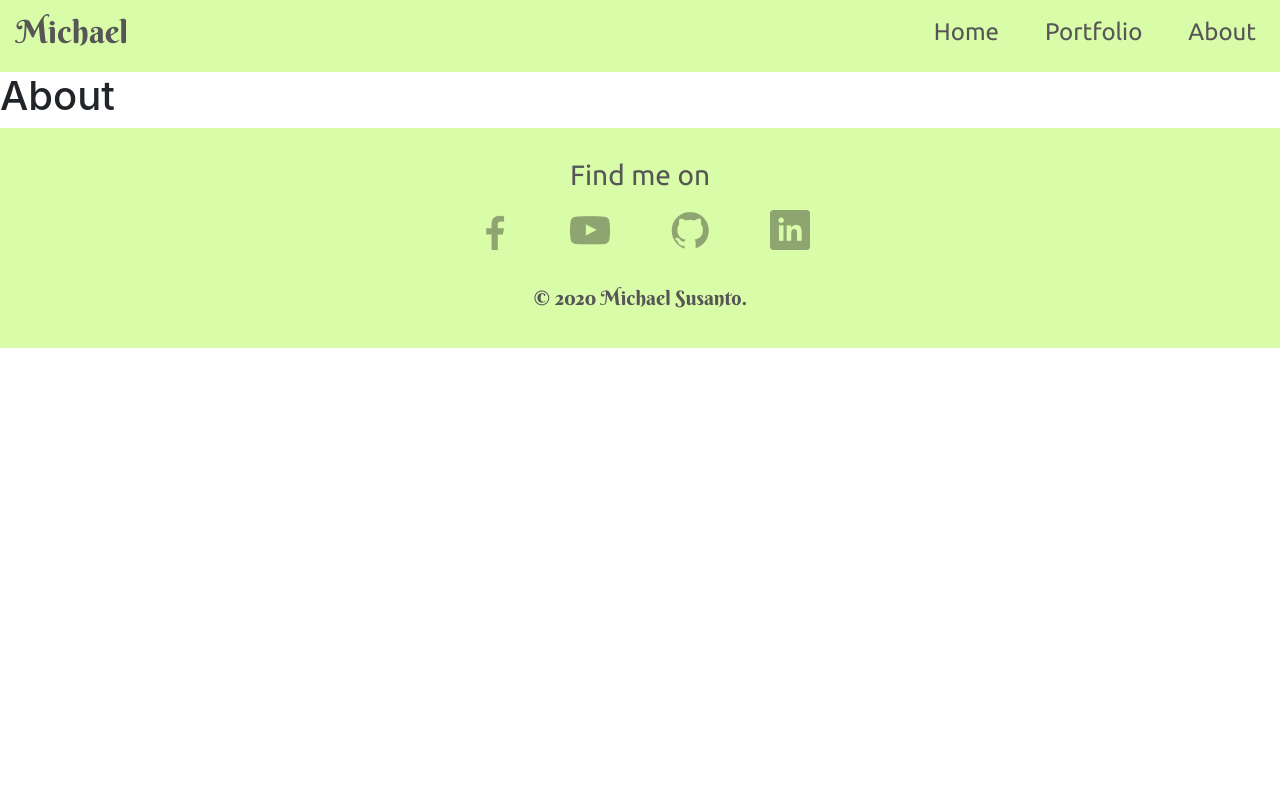
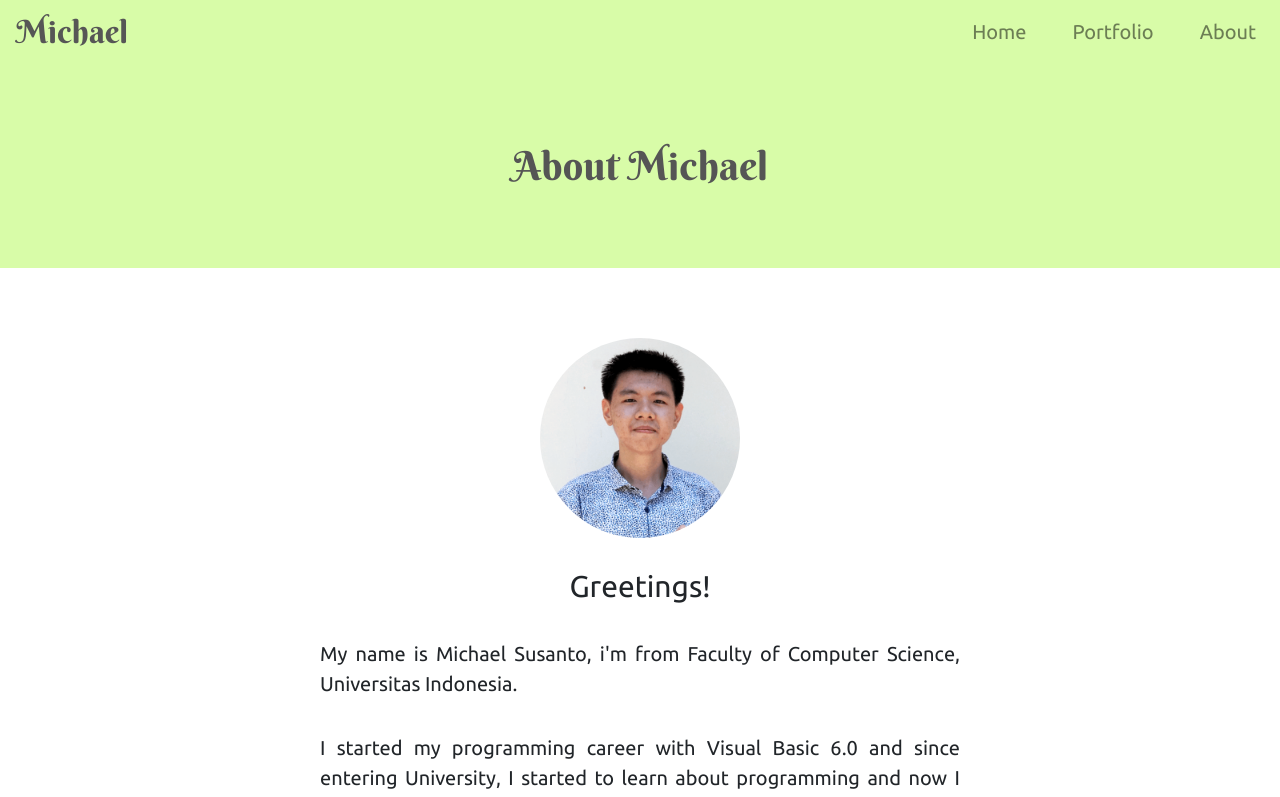
Before and after one commit to michaelsusanto81/website, a React (Create React App) app: page /about in a window 1280 px wide. Shown: the top 797 px of the page. Built offline with nearby package versions, Linux system fonts and the light colour scheme.

Commit message:
Initialize: About

```diff
--- a/src/components/about/About.js
+++ b/src/components/about/About.js
@@ -1,9 +1,12 @@
 import React from 'react';
+import Header from './header/Header';
+import Content from './content/Content';
 
 function About() {
 	return (
 		<div>
-			<h1>About</h1>
+			<Header />
+			<Content />
 		</div>
 	)
 }
--- /dev/null
+++ b/src/components/about/content/Content.css
@@ -0,0 +1,53 @@
+section {
+	font-family: 'Ubuntu', sans-serif;
+}
+
+.prof-pic {
+	width: 200px;
+	border-radius: 100%;
+}
+
+.about-section {
+	padding: 70px 0;
+	width: 50%;
+	margin: auto;
+}
+
+.about-section h3 {
+	margin: 30px 0;
+	font-size: 30px;
+}
+
+.about-section p {
+	margin: 5px 0;
+	font-size: 20px;
+}
+
+@media only screen and (max-width: 500px) {
+	.about-section {
+		width: 65%;
+	}
+	.about-section h3 {
+		font-size: 20px;
+		font-weight: bold;
+	}
+
+	.about-section p {
+		font-size: 16px;
+	}
+}
+
+@media only screen and (max-width: 375px) {
+	.about-section {
+		width: 90%;
+	}
+
+	.about-section h3 {
+		font-size: 20px;
+		font-weight: bold;
+	}
+
+	.about-section p {
+		font-size: 16px;
+	}
+}
--- /dev/null
+++ b/src/components/about/content/Content.js
@@ -0,0 +1,22 @@
+import React from 'react';
+import ProfPic from '../../../assets/michaelsusanto-profile.png'
+import './Content.css'
+
+function Content() {
+	return (
+		<section className="about-section d-flex flex-column justify-content-around align-items-center">
+			<img src={ProfPic} alt="Profile Picture" className="prof-pic" />
+
+			<article className="d-flex flex-column justify-content-around text-justify">
+				<h3 className="text-center">Greetings!</h3>
+				<p>My name is Michael Susanto, i'm from Faculty of Computer Science, Universitas Indonesia.</p>
+				<br/>
+				<p>I started my programming career with Visual Basic 6.0 and since entering University, I started to learn about programming and now I develop web and mobile applications.</p>
+				<br/>
+				<p>Beside of that, I usually play musical instruments for refreshing and play badminton with friends to keep healthy</p>
+			</article>
+		</section>
+	)
+}
+
+export default Content
--- /dev/null
+++ b/src/components/about/header/Header.css
@@ -0,0 +1,39 @@
+header {
+	font-family: 'Ubuntu', sans-serif;
+}
+
+header {
+	background-color: #D8FCA8;
+}
+
+.headline {
+	display: flex;
+	flex-flow: column wrap;
+	padding: 70px 0;
+	color: #555;
+	transition: 1s;
+}
+
+.headline h1 {
+	font-family: 'Berkshire Swash', cursive;
+}
+
+@media only screen and (max-width: 500px) {
+	.headline h1 {
+		font-size: 30px;
+	}
+
+	.headline h2 {
+		font-size: 25px;
+	}
+}
+
+@media only screen and (max-width: 375px) {
+	.headline h1 {
+		font-size: 30px;
+	}
+
+	.headline h2 {
+		font-size: 25px;
+	}
+}
--- /dev/null
+++ b/src/components/about/header/Header.js
@@ -0,0 +1,12 @@
+import React from 'react';
+import './Header.css'
+
+function Header() {
+	return (
+		<header className="headline d-flex flex-column justify-content-around align-items-center">
+			<h1>About Michael</h1>
+		</header>
+	)
+}
+
+export default Header
--- a/src/components/navbar/Navbar.css
+++ b/src/components/navbar/Navbar.css
@@ -15,9 +15,12 @@ nav h2, nav h4 {
 	flex-direction: row;
 	justify-content: space-around;
 	align-items: center;
-	font-size: 20px;
 	background-color: #D8FCA8;
 	font-weight: bold;
+}
+
+.nav-link {
+	font-size: 20px;
 }
 
 .navbar-brand {
--- a/src/components/navbar/Navbar.js
+++ b/src/components/navbar/Navbar.js
@@ -17,19 +17,19 @@ function Navbar() {
 
 		    <div className="collapse navbar-collapse" id="collapsibleNavbar">
 		        <div className="navbar-nav ml-auto">
-		        	<div className="nav-link nav-item">
+		        	<div className="nav-item">
 		        		<Link to='/' className="text-decoration-none">
-		        			<h4>Home</h4>
+		        			<h4 className="nav-link">Home</h4>
 		        		</Link>
 		        	</div>
-		        	<div className="nav-link nav-item">
-		        		<Link to='/portfolio'  className="text-decoration-none">
-		        			<h4>Portfolio</h4>
+		        	<div className="nav-item">
+		        		<Link to='/portfolio' className="text-decoration-none">
+		        			<h4 className="nav-link">Portfolio</h4>
 		        		</Link>
 		        	</div>
-		        	<div className="nav-link nav-item">
-		        		<Link to='/about'  className="text-decoration-none">
-		        			<h4>About</h4>
+		        	<div className="nav-item">
+		        		<Link to='/about' className="text-decoration-none">
+		        			<h4 className="nav-link">About</h4>
 		        		</Link>
 		        	</div>
 		        </div>
```
